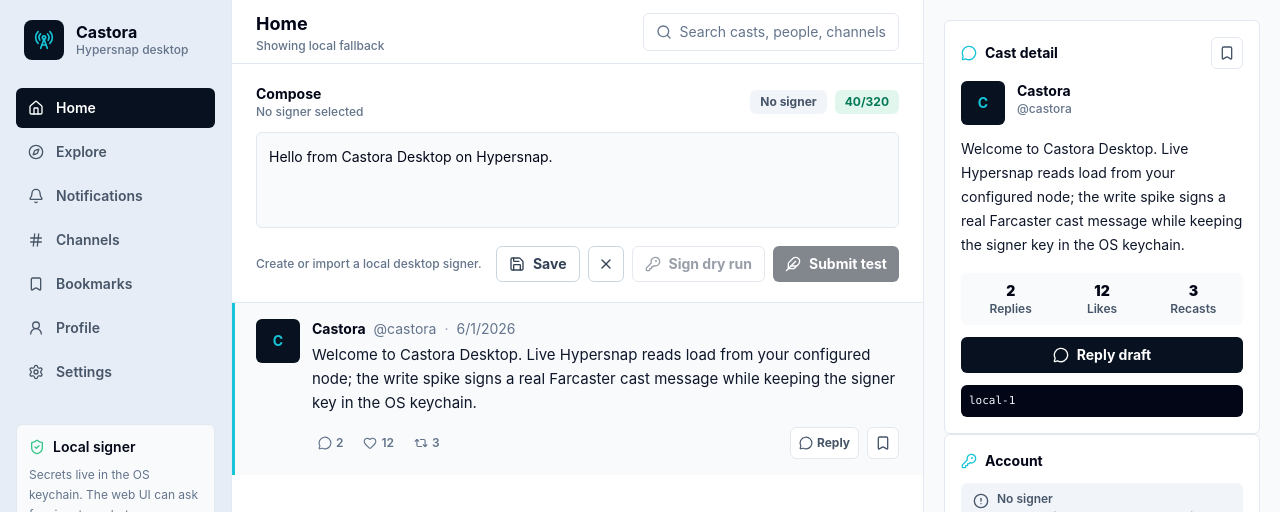
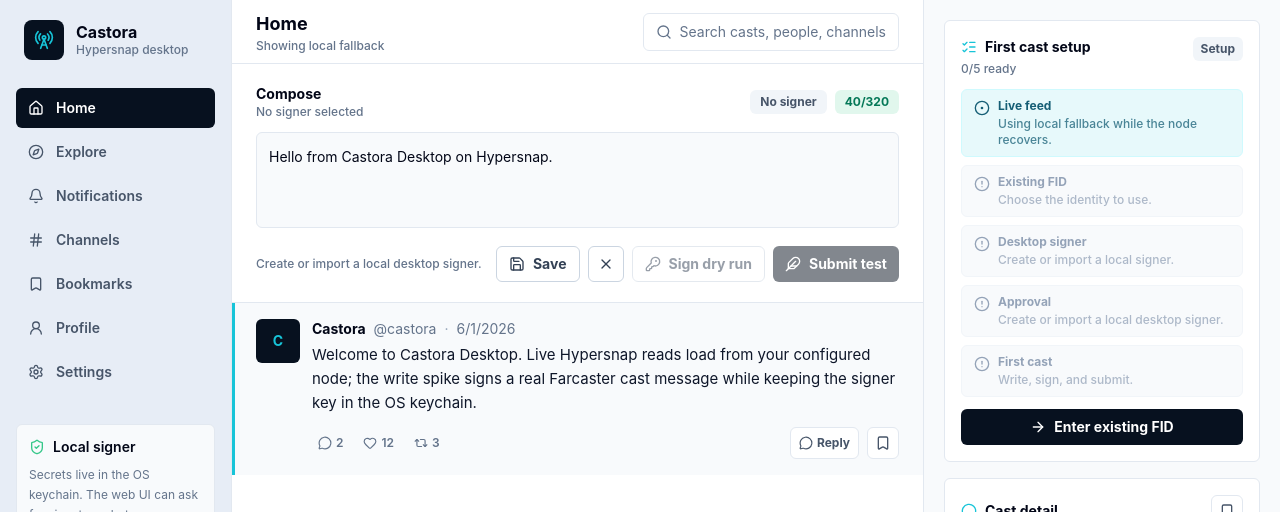
Before and after one commit to arcabotai/castora-desktop, a React (Vite) app: page / in a window 1280 px wide. Shown: the top 512 px of the page. Built offline with nearby package versions, Linux system fonts and the light colour scheme; no server answers.

Commit message:
Add first cast onboarding flow

```diff
--- a/src/App.tsx
+++ b/src/App.tsx
@@ -1,10 +1,12 @@
 import { useEffect, useMemo, useState, useTransition } from "react";
 import {
   AlertCircle,
+  ArrowRight,
   Bell,
   Bookmark,
   BookmarkCheck,
   CheckCircle2,
+  CircleDot,
   Compass,
   Copy,
   Feather,
@@ -12,6 +14,7 @@
   Heart,
   Home,
   KeyRound,
+  ListChecks,
   Loader2,
   MessageCircle,
   RadioTower,
@@ -58,6 +61,7 @@
 
 const DRAFTS_STORAGE_KEY = "castora-desktop:drafts";
 const BOOKMARKS_STORAGE_KEY = "castora-desktop:bookmarks";
+const FIRST_CAST_STORAGE_KEY = "castora-desktop:first-cast-complete";
 
 type SignerStatusState = "idle" | "checking" | "registered" | "unregistered" | "error";
 
@@ -74,6 +78,15 @@
   createdAt: string;
   fid: number | null;
 };
+
+type SetupStepStatus = "done" | "current" | "pending" | "blocked";
+
+type PrimaryOnboardingAction =
+  | { kind: "focus-fid"; label: string; disabled: boolean }
+  | { kind: "create-signer"; label: string; disabled: boolean }
+  | { kind: "check-signer"; label: string; disabled: boolean }
+  | { kind: "focus-compose"; label: string; disabled: boolean }
+  | { kind: "complete"; label: string; disabled: boolean };
 
 const emptySignerStatus: SignerStatus = {
   state: "idle",
@@ -119,10 +132,13 @@
   const [savedDrafts, setSavedDrafts] = useState<SavedDraft[]>([]);
   const [bookmarkedCastHashes, setBookmarkedCastHashes] = useState<string[]>([]);
   const [selectedCastHash, setSelectedCastHash] = useState<string | null>(null);
+  const [firstCastSubmitted, setFirstCastSubmitted] = useState(false);
   const [isPending, startTransition] = useTransition();
 
   const castValidation = useMemo(() => validateCastText(composeText), [composeText]);
   const activeFid = account?.fid ?? settings.selectedFid ?? null;
+  const parsedFidInput = Number(fidInput);
+  const fidCandidate = activeFid ?? (parsedFidInput > 0 ? parsedFidInput : null);
   const selectedCast = useMemo(
     () => casts.find((cast) => cast.hash === selectedCastHash) ?? casts[0] ?? null,
     [casts, selectedCastHash],
@@ -165,6 +181,10 @@
     } catch {
       setSavedDrafts([]);
     }
+  }, []);
+
+  useEffect(() => {
+    setFirstCastSubmitted(window.localStorage.getItem(FIRST_CAST_STORAGE_KEY) === "true");
   }, []);
 
   useEffect(() => {
@@ -376,6 +396,10 @@
     setWriteResult("Cleared compose box.");
   }
 
+  function focusField(id: string) {
+    document.getElementById(id)?.focus();
+  }
+
   async function handleDryRun() {
     if (!activeFid) {
       setWriteResult("Add or import a signer before building a message.");
@@ -418,6 +442,10 @@
       text: composeText,
     });
     const result = await submitRawMessage(settings.hubSubmitUrl, signed.encodedMessageHex);
+    if (result.ok) {
+      setFirstCastSubmitted(true);
+      window.localStorage.setItem(FIRST_CAST_STORAGE_KEY, "true");
+    }
     setWriteResult(
       `Submitted ${signed.hashHex.slice(0, 18)}... with HTTP ${result.status}: ${result.body.slice(0, 180)}`,
     );
@@ -521,6 +549,19 @@
         </section>
 
         <aside className="scrollbar-subtle h-auto overflow-y-auto bg-slate-50 px-5 py-5 lg:h-screen">
+          <OnboardingPanel
+            account={account}
+            feedStatus={feedStatus}
+            fidCandidate={fidCandidate}
+            firstCastSubmitted={firstCastSubmitted}
+            signerStatus={signerStatus}
+            onCheckSigner={() => checkSignerReadiness(account)}
+            onCreateSigner={handleCreateSigner}
+            onFocusCompose={() => focusField("compose-text")}
+            onFocusFid={() => focusField("fid")}
+            onReport={setWriteResult}
+          />
+
           <CastDetailPanel
             cast={selectedCast}
             isBookmarked={
@@ -648,6 +689,7 @@
       </div>
 
       <textarea
+        id="compose-text"
         className="min-h-24 w-full resize-none rounded-md border border-slate-200 bg-slate-50 p-3 text-sm leading-6 outline-none transition focus:border-snap focus:bg-white"
         value={composeText}
         onKeyDown={(event) => {
@@ -706,6 +748,169 @@
           </button>
         </div>
       </div>
+    </section>
+  );
+}
+
+function OnboardingPanel({
+  account,
+  feedStatus,
+  fidCandidate,
+  firstCastSubmitted,
+  signerStatus,
+  onCheckSigner,
+  onCreateSigner,
+  onFocusCompose,
+  onFocusFid,
+  onReport,
+}: {
+  account: DesktopAccount | null;
+  feedStatus: "idle" | "loading" | "ready" | "error";
+  fidCandidate: number | null;
+  firstCastSubmitted: boolean;
+  signerStatus: SignerStatus;
+  onCheckSigner: () => Promise<boolean>;
+  onCreateSigner: () => Promise<void>;
+  onFocusCompose: () => void;
+  onFocusFid: () => void;
+  onReport: (message: string) => void;
+}) {
+  const [busyAction, setBusyAction] = useState<"create" | "check" | null>(null);
+  const steps = [
+    {
+      title: "Live feed",
+      detail:
+        feedStatus === "ready"
+          ? "Hypersnap reads are online."
+          : feedStatus === "error"
+            ? "Using local fallback while the node recovers."
+            : "Connecting to Hypersnap.",
+      done: feedStatus === "ready",
+    },
+    {
+      title: "Existing FID",
+      detail: fidCandidate ? `FID ${fidCandidate} selected.` : "Choose the identity to use.",
+      done: fidCandidate !== null,
+    },
+    {
+      title: "Desktop signer",
+      detail: account?.hasSigner ? "Signer is stored locally." : "Create or import a local signer.",
+      done: Boolean(account?.hasSigner),
+    },
+    {
+      title: "Approval",
+      detail: signerStatus.message,
+      done: signerStatus.state === "registered",
+    },
+    {
+      title: "First cast",
+      detail: firstCastSubmitted ? "First desktop cast sent." : "Write, sign, and submit.",
+      done: firstCastSubmitted,
+    },
+  ];
+  const firstOpenStep = steps.findIndex((step) => !step.done);
+  const completedCount = steps.filter((step) => step.done).length;
+  const primaryAction = getOnboardingPrimaryAction({
+    account,
+    fidCandidate,
+    firstCastSubmitted,
+    signerStatus,
+  });
+
+  async function runPrimaryAction() {
+    if (primaryAction.kind === "focus-fid") {
+      onFocusFid();
+      return;
+    }
+
+    if (primaryAction.kind === "focus-compose") {
+      onFocusCompose();
+      return;
+    }
+
+    if (primaryAction.kind === "complete") {
+      onFocusCompose();
+      return;
+    }
+
+    const action = primaryAction.kind === "create-signer" ? "create" : "check";
+    setBusyAction(action);
+
+    try {
+      if (primaryAction.kind === "create-signer") {
+        await onCreateSigner();
+      } else {
+        await onCheckSigner();
+      }
+    } catch (error) {
+      onReport(error instanceof Error ? error.message : String(error));
+    } finally {
+      setBusyAction(null);
+    }
+  }
+
+  return (
+    <section className="mb-4 rounded-md border border-slate-200 bg-white p-4">
+      <div className="mb-3 flex items-start justify-between gap-3">
+        <div>
+          <div className="flex items-center gap-2 text-sm font-bold">
+            <ListChecks className="h-4 w-4 text-snap" aria-hidden="true" />
+            First cast setup
+          </div>
+          <p className="mt-1 text-xs font-medium text-slate-500">
+            {completedCount}/{steps.length} ready
+          </p>
+        </div>
+        <span
+          className={cn(
+            "rounded-md px-2 py-1 text-xs font-bold",
+            firstCastSubmitted ? "bg-moss/15 text-emerald-700" : "bg-slate-100 text-slate-600",
+          )}
+        >
+          {firstCastSubmitted ? "Ready" : "Setup"}
+        </span>
+      </div>
+
+      <ol className="space-y-2">
+        {steps.map((step, index) => {
+          const status = getSetupStepStatus(step.done, index, firstOpenStep);
+          return (
+            <li
+              key={step.title}
+              className={cn(
+                "flex gap-2 rounded-md border px-3 py-2",
+                setupStepClasses(status),
+              )}
+            >
+              <SetupStepIcon status={status} />
+              <div className="min-w-0">
+                <p className="text-xs font-bold">{step.title}</p>
+                <p className="mt-0.5 text-xs font-medium leading-4 opacity-75">
+                  {step.detail}
+                </p>
+              </div>
+            </li>
+          );
+        })}
+      </ol>
+
+      <button
+        className="mt-3 inline-flex h-9 w-full items-center justify-center gap-2 rounded-md bg-ink px-3 text-sm font-bold text-white hover:bg-slate-800 disabled:opacity-50"
+        type="button"
+        disabled={primaryAction.disabled || busyAction !== null}
+        onClick={runPrimaryAction}
+      >
+        {busyAction ? (
+          <Loader2 className="h-4 w-4 animate-spin" aria-hidden="true" />
+        ) : (
+          <ArrowRight className="h-4 w-4" aria-hidden="true" />
+        )}
+        {busyAction === "create"
+          ? "Creating..."
+          : busyAction === "check"
+            ? "Checking..."
+            : primaryAction.label}
+      </button>
     </section>
   );
 }
@@ -1225,6 +1430,81 @@
   );
 }
 
+function SetupStepIcon({ status }: { status: SetupStepStatus }) {
+  if (status === "done") {
+    return <CheckCircle2 className="mt-0.5 h-4 w-4 flex-none" aria-hidden="true" />;
+  }
+
+  if (status === "current") {
+    return <CircleDot className="mt-0.5 h-4 w-4 flex-none" aria-hidden="true" />;
+  }
+
+  if (status === "blocked") {
+    return <AlertCircle className="mt-0.5 h-4 w-4 flex-none" aria-hidden="true" />;
+  }
+
+  return <CircleDot className="mt-0.5 h-4 w-4 flex-none" aria-hidden="true" />;
+}
+
+function getSetupStepStatus(
+  done: boolean,
+  index: number,
+  firstOpenStep: number,
+): SetupStepStatus {
+  if (done) return "done";
+  if (index === firstOpenStep) return "current";
+  if (firstOpenStep === -1 || index < firstOpenStep) return "pending";
+  return "blocked";
+}
+
+function setupStepClasses(status: SetupStepStatus) {
+  switch (status) {
+    case "done":
+      return "border-emerald-100 bg-moss/10 text-emerald-700";
+    case "current":
+      return "border-cyan-100 bg-snap/10 text-cyan-800";
+    case "blocked":
+      return "border-slate-100 bg-slate-50 text-slate-400";
+    case "pending":
+    default:
+      return "border-slate-100 bg-slate-50 text-slate-600";
+  }
+}
+
+function getOnboardingPrimaryAction({
+  account,
+  fidCandidate,
+  firstCastSubmitted,
+  signerStatus,
+}: {
+  account: DesktopAccount | null;
+  fidCandidate: number | null;
+  firstCastSubmitted: boolean;
+  signerStatus: SignerStatus;
+}): PrimaryOnboardingAction {
+  if (!fidCandidate) {
+    return { kind: "focus-fid", label: "Enter existing FID", disabled: false };
+  }
+
+  if (!account?.hasSigner) {
+    return { kind: "create-signer", label: "Create local signer", disabled: false };
+  }
+
+  if (signerStatus.state !== "registered") {
+    return {
+      kind: "check-signer",
+      label: signerStatus.state === "checking" ? "Checking approval" : "Check approval",
+      disabled: signerStatus.state === "checking",
+    };
+  }
+
+  if (!firstCastSubmitted) {
+    return { kind: "focus-compose", label: "Compose first cast", disabled: false };
+  }
+
+  return { kind: "complete", label: "Write another cast", disabled: false };
+}
+
 function signerStatusLabel(state: SignerStatusState) {
   switch (state) {
     case "registered":
```
